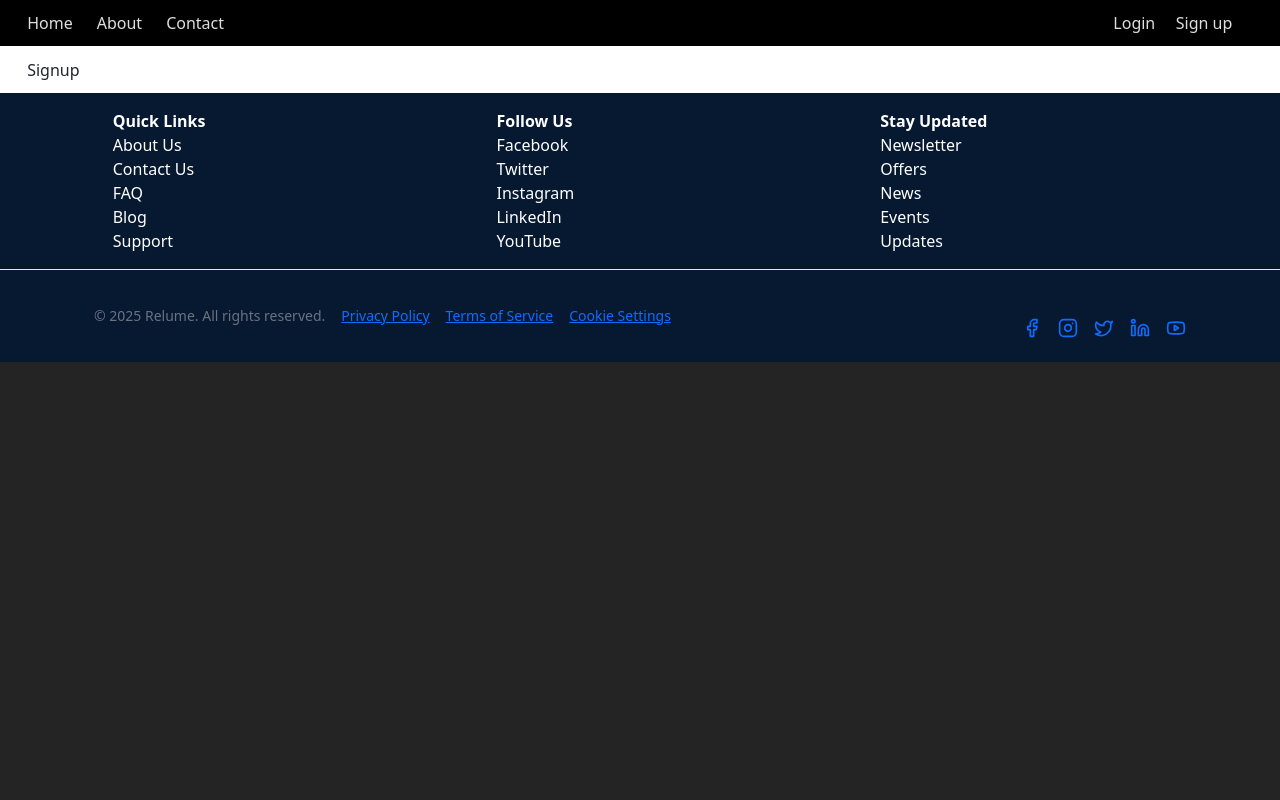
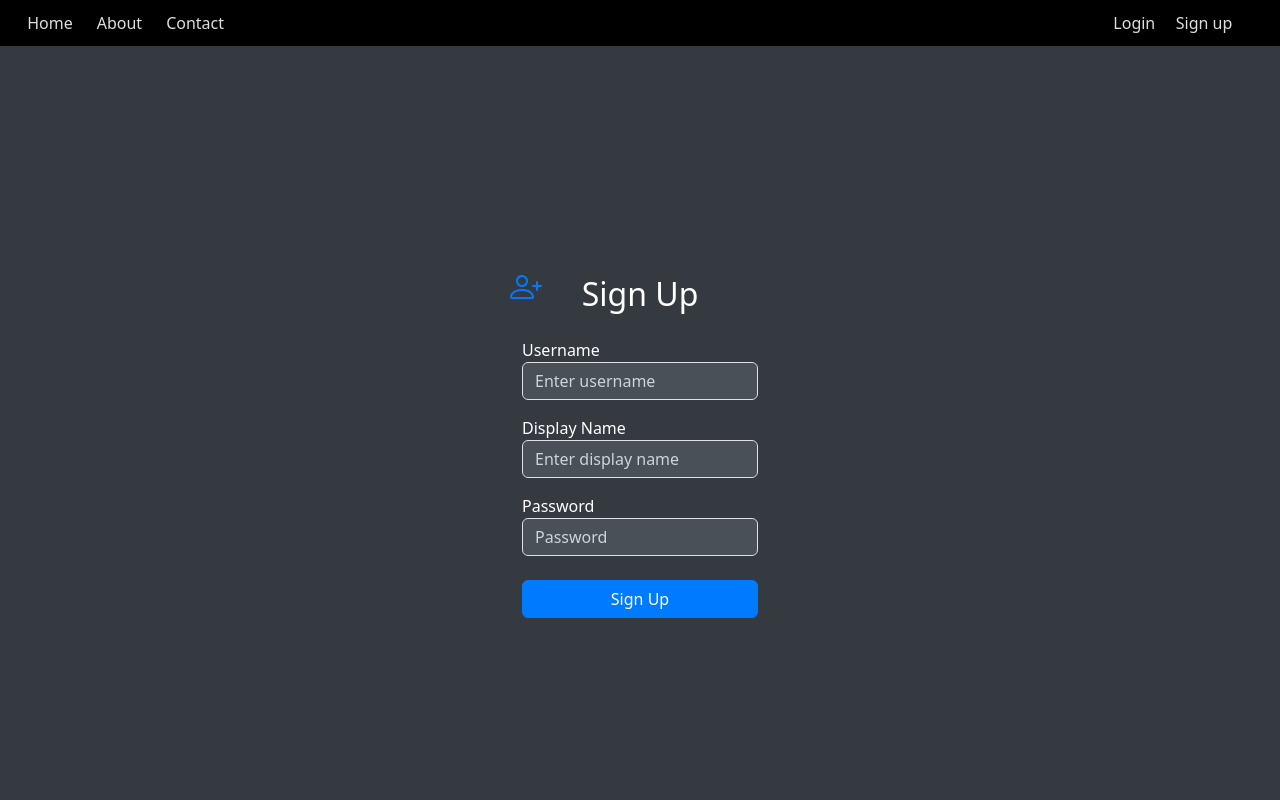
Before and after one commit to WebDevHCMUT-K242/ReactJSApp, a React (Vite) app: page /signup in a window 1280 px wide. Shown: the top 800 px of the page. Built offline with nearby package versions, Linux system fonts and the light colour scheme; no server answers.

Commit message:
log & sign

```diff
--- a/package.json
+++ b/package.json
@@ -11,6 +11,8 @@
   },
   "dependencies": {
     "@tailwindcss/vite": "^4.1.4",
+    "bootstrap": "^5.3.5",
+    "bootstrap-icons": "^1.11.3",
     "lucide-react": "^0.501.0",
     "react": "^19.0.0",
     "react-dom": "^19.0.0",
--- /dev/null
+++ b/src/pages/Login.css
@@ -0,0 +1,41 @@
+/* Login.css */
+body, html {
+  margin: 0;
+  padding: 0;
+  height: 100%;
+}
+.login-page {
+  display: flex;
+  justify-content: center;
+  align-items: center;
+  height: 100vh;
+  background-color: #343a40;
+}
+.login-container {
+  padding: 2rem;
+  width: 300px;
+  color: white;
+  position: relative;
+}
+.login-container .icon {
+  position: absolute;
+  top: 20px;
+  left: 20px;
+  font-size: 2rem;
+  color: #007bff;
+}
+.login-container .form-control {
+  background-color: #495057;
+  color: #ffffff;
+}
+.login-container .form-control::placeholder {
+  color: #ced4da;
+}
+.login-container .btn-primary {
+  background-color: #007bff;
+  border-color: #007bff;
+}
+.login-container .btn-primary:hover {
+  background-color: #0056b3;
+  border-color: #0056b3;
+}
--- a/src/pages/Login.tsx
+++ b/src/pages/Login.tsx
@@ -2,6 +2,9 @@ import CommonPageBody from "../common/CommonPageBody.tsx";
 import { useAuth } from "../common/AuthContext.ts";
 import { useNavigate } from "react-router-dom";
 import { useState } from "react";
+import "bootstrap/dist/css/bootstrap.min.css";
+import "bootstrap-icons/font/bootstrap-icons.css";
+import "./Login.css";
 
 function Login() {
   const { login, logout } = useAuth();
@@ -19,19 +22,55 @@ function Login() {
       setError(errorString);
     }
   };
-
   return (
-    <CommonPageBody>
-      <form onSubmit={handleLogin}>
-        <input value={username} onChange={e => setUsername(e.target.value)} placeholder="Username" />
-        <input type="password" value={password} onChange={e => setPassword(e.target.value)} placeholder="Password" />
-        <button type="submit">Login</button>
-        {error && <p>{error}</p>}
-      </form>
-      <button onClick={() => setError("")}>Clear error</button>
-      <button onClick={() => logout()}>Log out</button>
-    </CommonPageBody>
-  )
+      <div className="login-page">
+      <div className="login-container">
+        <div className="icon">
+          <i className="bi bi-cpu" />
+        </div>
+        <h2 className="text-center mb-4">Login</h2>
+        <form onSubmit={handleLogin}>
+          <div className="form-group mb-3">
+            <label htmlFor="username">Username</label>
+            <input
+              id="username"
+              className="form-control"
+              placeholder="Enter username"
+              value={username}
+              onChange={e => setUsername(e.target.value)}
+              required
+            />
+          </div>
+          <div className="form-group mb-3">
+            <label htmlFor="password">Password</label>
+            <input
+              id="password"
+              type="password"
+              className="form-control"
+              placeholder="Password"
+              value={password}
+              onChange={e => setPassword(e.target.value)}
+              required
+            />
+          </div>
+          {error && <p className="text-danger">{error}</p>}
+          <button type="submit" className="btn btn-primary w-100 mb-2">
+            Login
+          </button>
+        </form>
+        <button
+          className="btn btn-link text-light p-0 mb-1"
+          onClick={() => setError("")}
+        >
+          Clear error
+        </button>
+        <br />
+        <button className="btn btn-link text-light p-0" onClick={logout}>
+          Log out
+        </button>
+      </div>
+      </div>
+  );
 }
 
 export default Login;
--- /dev/null
+++ b/src/pages/Signup.css
@@ -0,0 +1,48 @@
+/* Signup.css */
+body, html {
+    margin: 0;
+    padding: 0;
+    height: 100%;
+  }
+
+  .signup-page {
+    display: flex;
+    justify-content: center;
+    align-items: center;
+    height: 100vh;
+    background-color: #343a40;
+  }
+
+  .signup-container {
+    padding: 2rem;
+    width: 300px;
+    color: white;
+    position: relative;
+  }
+
+  .signup-container .icon {
+    position: absolute;
+    top: 20px;
+    left: 20px;
+    font-size: 2rem;
+    color: #007bff;
+  }
+
+  .signup-container .form-control {
+    background-color: #495057;
+    color: #ffffff;
+  }
+
+  .signup-container .form-control::placeholder {
+    color: #ced4da;
+  }
+
+  .signup-container .btn-primary {
+    background-color: #007bff;
+    border-color: #007bff;
+  }
+
+  .signup-container .btn-primary:hover {
+    background-color: #0056b3;
+    border-color: #0056b3;
+  }
--- a/src/pages/Signup.tsx
+++ b/src/pages/Signup.tsx
@@ -1,11 +1,67 @@
-import CommonPageBody from "../common/CommonPageBody.tsx"
+// src/pages/Signup.tsx
+import { useState } from "react";
+import "bootstrap/dist/css/bootstrap.min.css";
+import "bootstrap-icons/font/bootstrap-icons.css";
+import "./Signup.css";
 
-function Signup() {
+export default function Signup() {
+  const [username, setUsername] = useState("");
+  const [displayName, setDisplayName] = useState("");
+  const [password, setPassword] = useState("");
+
+  const handleSubmit = (e: React.FormEvent) => {
+    e.preventDefault();
+    // Xử lý đăng ký ở đây
+    alert(`Username: ${username}\nDisplay Name: ${displayName}\nPassword: ${password}`);
+  };
+
   return (
-    <CommonPageBody>
-        Signup
-    </CommonPageBody>
-  )
+    <div className="signup-page">
+      <div className="signup-container">
+        <div className="icon">
+          <i className="bi bi-person-plus" />
+        </div>
+        <h2 className="text-center mb-4">Sign Up</h2>
+        <form onSubmit={handleSubmit}>
+          <div className="form-group mb-3">
+            <label htmlFor="username">Username</label>
+            <input
+              id="username"
+              className="form-control"
+              placeholder="Enter username"
+              value={username}
+              onChange={e => setUsername(e.target.value)}
+              required
+            />
+          </div>
+          <div className="form-group mb-3">
+            <label htmlFor="displayName">Display Name</label>
+            <input
+              id="displayName"
+              className="form-control"
+              placeholder="Enter display name"
+              value={displayName}
+              onChange={e => setDisplayName(e.target.value)}
+              required
+            />
+          </div>
+          <div className="form-group mb-4">
+            <label htmlFor="password">Password</label>
+            <input
+              id="password"
+              type="password"
+              className="form-control"
+              placeholder="Password"
+              value={password}
+              onChange={e => setPassword(e.target.value)}
+              required
+            />
+          </div>
+          <button type="submit" className="btn btn-primary w-100">
+            Sign Up
+          </button>
+        </form>
+      </div>
+    </div>
+  );
 }
-
-export default Signup
```
Also changed, not shown: 1 other file (tests, documents, lock files or other folders).
